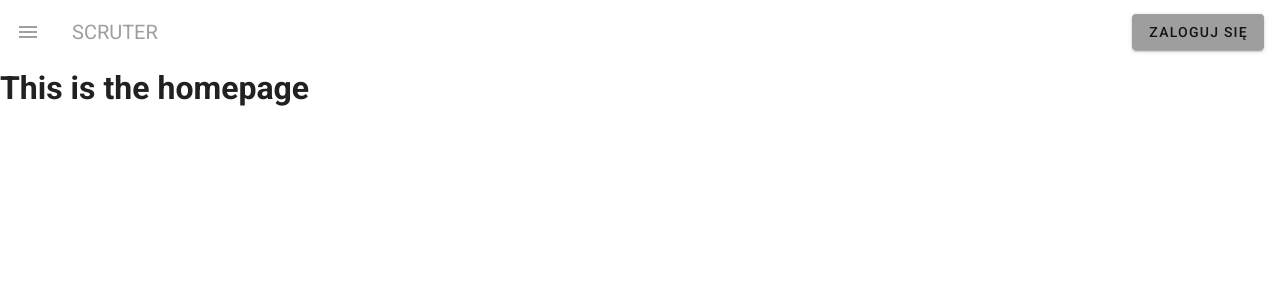
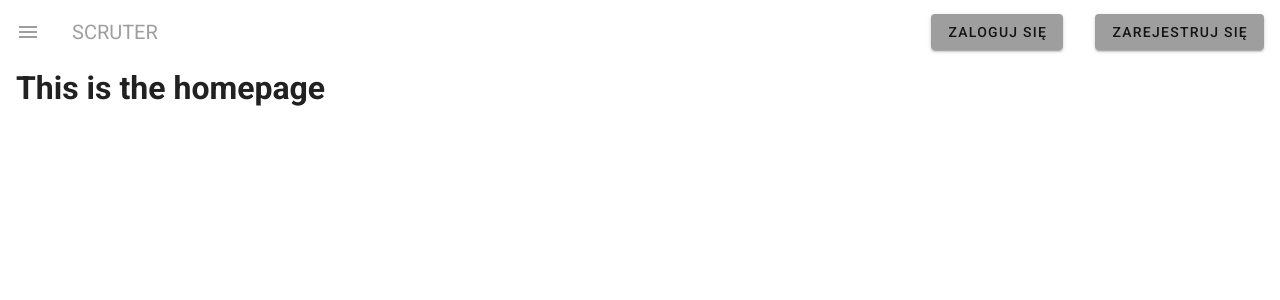
Before and after one commit to Kino-projekt/web, a Vue app: page / in a window 1280 px wide. Shown: the top 300 px of the page. Built offline with nearby package versions, Linux system fonts and the light colour scheme.

Commit message:
some changes

```diff
--- a/src/App.vue
+++ b/src/App.vue
@@ -2,7 +2,7 @@
   <v-app class="grey">
     <Navbar />
 
-    <v-content>
+    <v-content class="mx-4 mb-4">
 
       <router-view></router-view>
     </v-content>
--- a/src/components/Navbar.vue
+++ b/src/components/Navbar.vue
@@ -10,6 +10,11 @@
       <v-spacer></v-spacer>
       <v-btn flat color="grey">
         <span>Zaloguj się</span>
+
+      </v-btn>
+
+      <v-btn flat color="grey" class="ml-8">
+        <span>Zarejestruj się</span>
 
       </v-btn>
     </v-toolbar>
--- a/src/router.js
+++ b/src/router.js
@@ -1,6 +1,7 @@
 import Vue from 'vue'
 import Router from 'vue-router'
 import Home from './views/Home.vue'
+
 
 Vue.use(Router)
 
@@ -15,6 +16,5 @@ export default new Router({
     },
 
 
-
   ]
 })
--- a/src/views/Home.vue
+++ b/src/views/Home.vue
@@ -1,7 +1,10 @@
 <template>
   <div class="home">
     <h1>This is the homepage</h1>
+   <v-container class="my-10">
 
+
+   </v-container>
 
   </div>
 </template>
```
